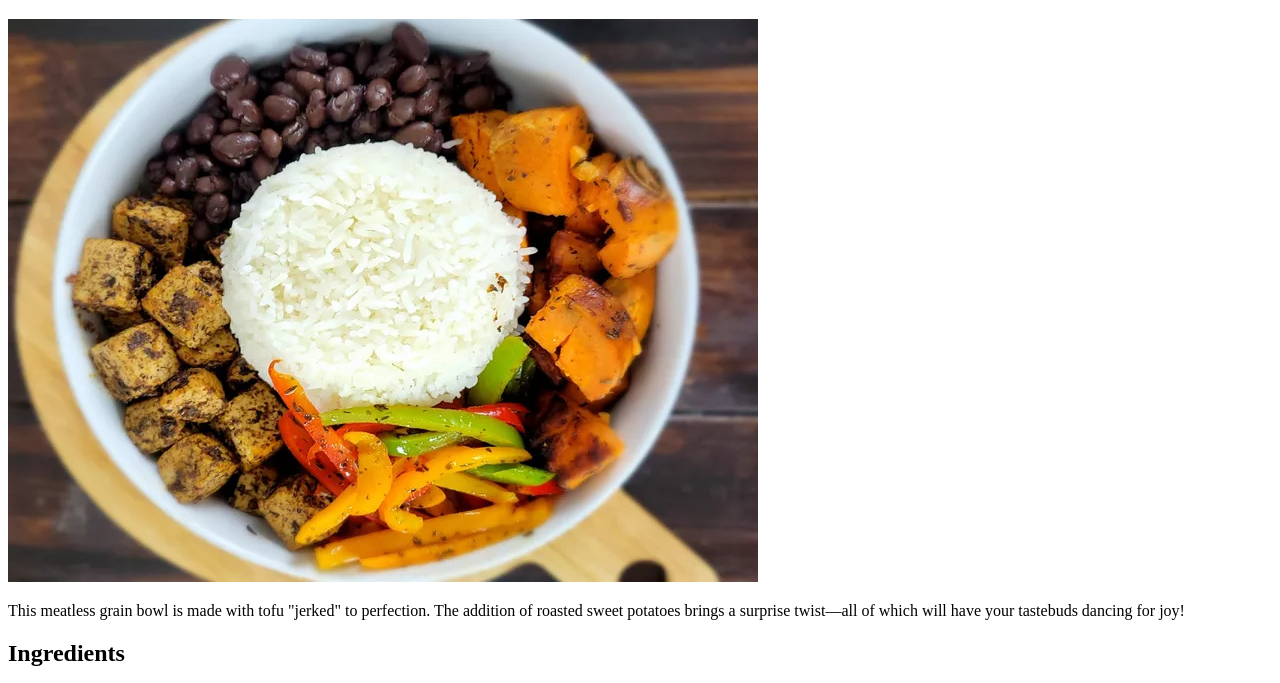
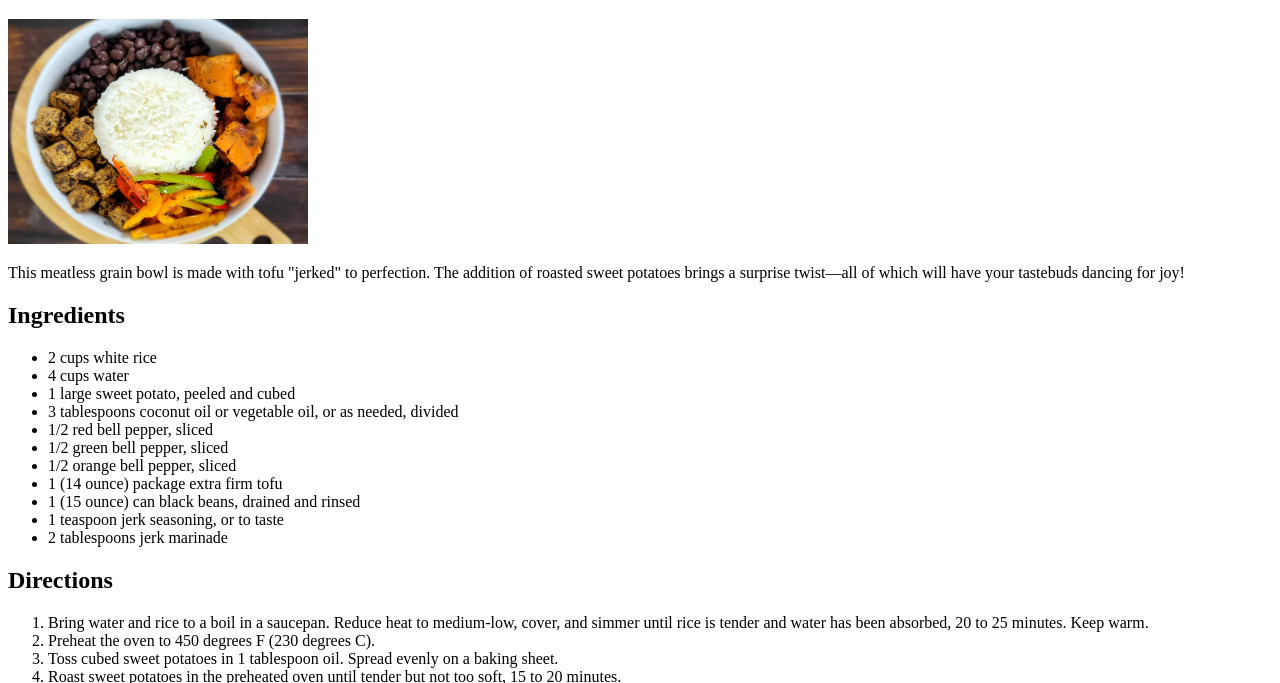
Before and after one commit to mmoreno5/odin-recipes, a plain HTML site: page recipes/MeatlessGrainBowl.html in a window 1280 px wide. Shown: the part 61-744 px from the top of the page. Drawn offline with Linux system fonts and the light colour scheme.

Commit message:
Changed the size of the MGB photo

```diff
--- a/recipes/MeatlessGrainBowl.html
+++ b/recipes/MeatlessGrainBowl.html
@@ -6,7 +6,7 @@
     </head>
     <body>
         <h1>Meatless Grain Bowl</h1>
-            <img src="../images/MeatlessGrainBowl.jpg" alt="Picture of Meatless Grain Bowl">
+            <img src="../images/MeatlessGrainBowl.jpg" alt="Picture of Meatless Grain Bowl" width="300">
             <p>This meatless grain bowl is made with tofu "jerked" to perfection.
                 The addition of roasted sweet potatoes brings a surprise twist—all of which will have your tastebuds dancing for joy!</p>
         <h2>Ingredients</h2>
```
